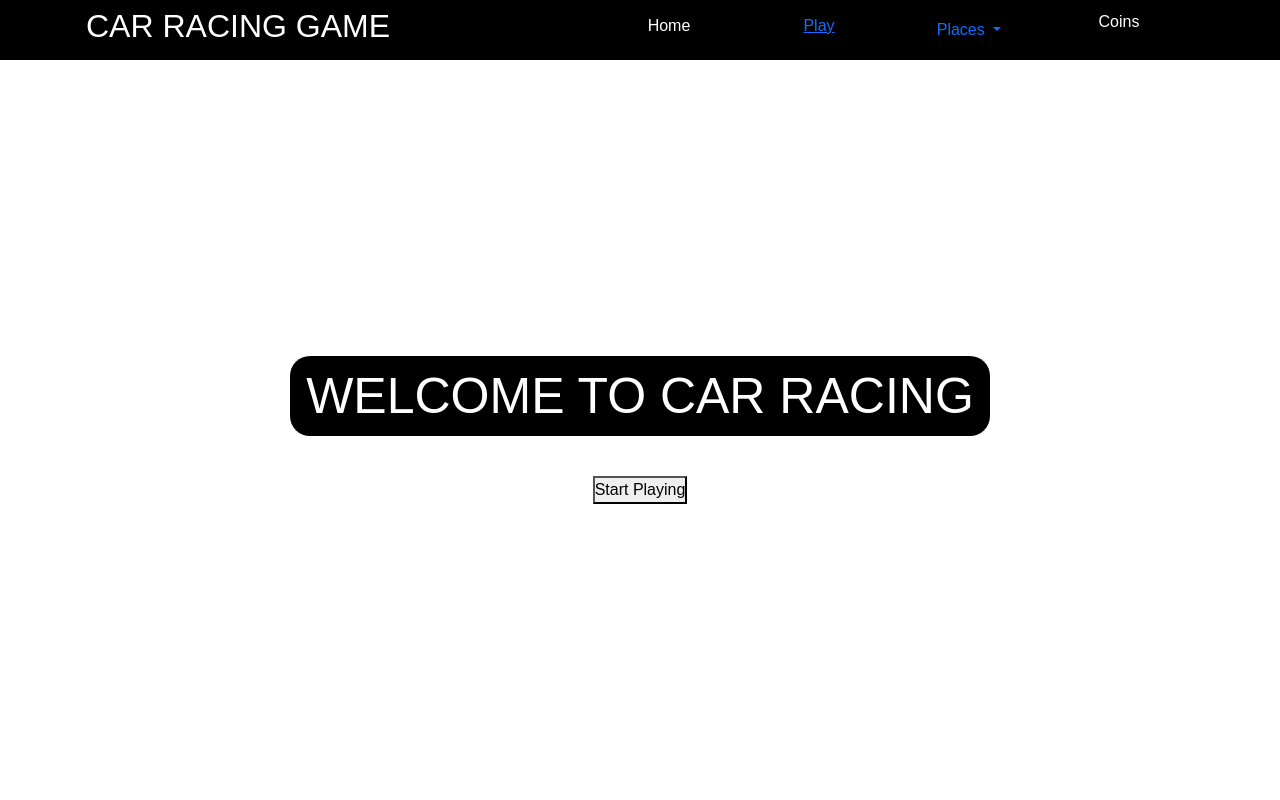
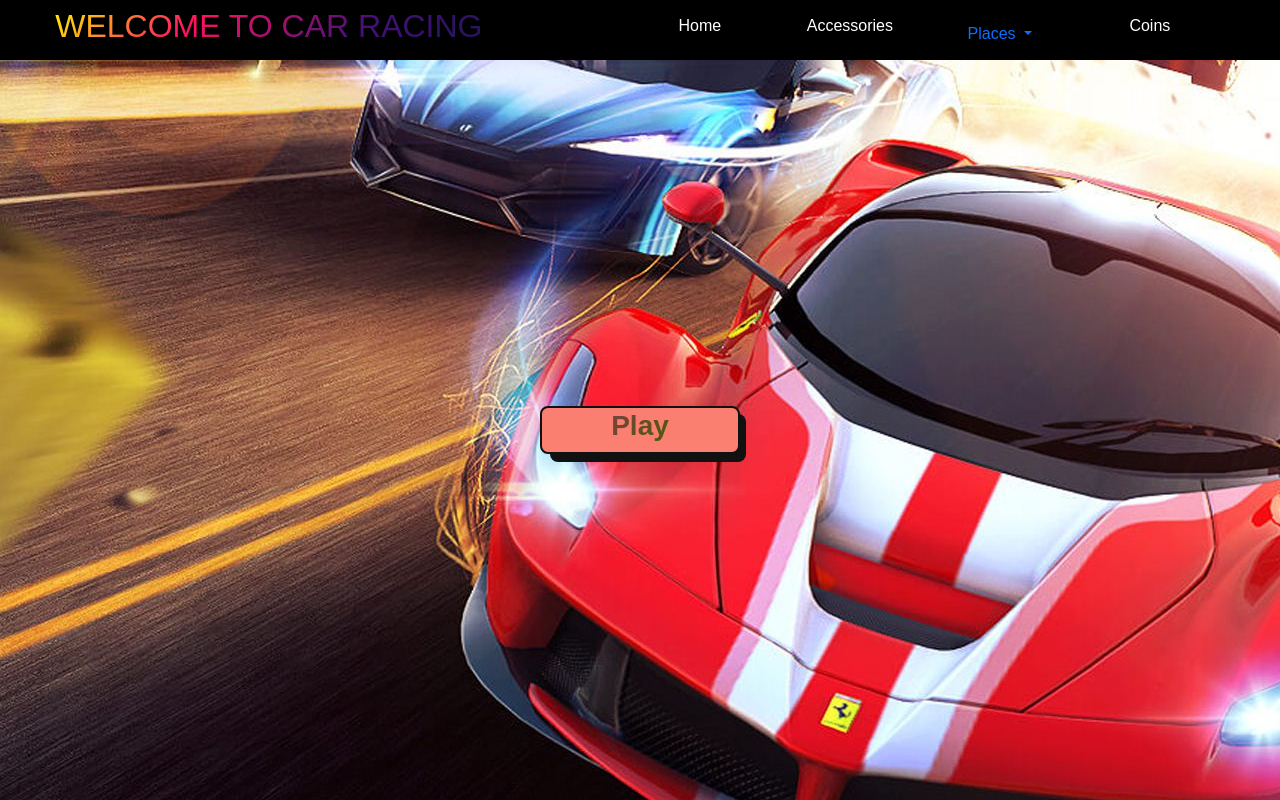
Before and after one commit to alvintir/car_racing_game_JSG4, a plain HTML site: page index.html in a window 1280 px wide. Drawn offline with nearby package versions, Linux system fonts and the light colour scheme.

Commit message:
adding final files

```diff
--- a/index.html
+++ b/index.html
@@ -10,18 +10,17 @@
     <link rel="stylesheet" type="text/css" href="styles.css">
     <link href="https://cdn.jsdelivr.net/npm/bootstrap@5.0.2/dist/css/bootstrap.min.css" rel="stylesheet" integrity="sha384-EVSTQN3/azprG1Anm3QDgpJLIm9Nao0Yz1ztcQTwFspd3yD65VohhpuuCOmLASjC" crossorigin="anonymous">
 
-
 </head>
 
     <body>
         <header>
-            <h2>CAR RACING GAME</h2>
+            <h2>  WELCOME TO CAR RACING </h2>
             <ul>
-                <li>Home <a href="index.html"> </li>
+                <li>Home <a href="index.html"> </a> </li>
 
-                <li>Play</li>
+                <li>   Accessories </li>
 
-                <li class="nav-item dropdown">
+                <li style="padding-bottom:10px" class="nav-item dropdown">
                     <a class="nav-link dropdown-toggle" href="#" id="navbarDarkDropdownMenuLink" role="button" data-bs-toggle="dropdown" aria-expanded="false">
                       Places
                     </a>
@@ -30,14 +29,17 @@
                       <li><a class="dropdown-item" href="#">Road 2</a></li>
                     </ul>
                   </li>
+
                 <li>Coins</li>
             </ul>
         </header>
 
         <main>
-            <p>WELCOME TO CAR RACING</p>
-            <br>
-            <button>Start Playing</button>
+
+            <button class="button-56">  <a class ="game"  href="cargame.html">   <h3> <b>Play </b> </h3>   </a>
+
+            </button>
+
         </main>
     </body>
         <script src="https://cdn.jsdelivr.net/npm/bootstrap@5.0.2/dist/js/bootstrap.bundle.min.js" integrity="sha384-MrcW6ZMFYlzcLA8Nl+NtUVF0sA7MsXsP1UyJoMp4YLEuNSfAP+JcXn/tWtIaxVXM" crossorigin="anonymous"></script>
--- a/styles.css
+++ b/styles.css
@@ -7,7 +7,7 @@
 
 body{
 
-    background-image: url("../img/car.jpg");
+    background-image: url("car.jpg");
     background-size: auto;
     background-repeat: no-repeat;
     background-position: center;
@@ -20,6 +20,19 @@ header{
     justify-content: space-around;
     color: white;
    background:#000;
+}
+
+h2{
+    background: -webkit-linear-gradient(
+         -225deg,
+         #231557 0%,
+         #44107a 29%,
+         #ff1361 67%,
+         #fff800 100%
+          );
+    background-clip: border-box;
+     -webkit-background-clip: text;
+     -webkit-text-fill-color:transparent;
 }
 
 header ul{
@@ -43,6 +56,18 @@ header ul li:nth-child(1){
     border-top: 4px solid #cc33ff;
 }
 
+header ul li:nth-child(2){
+    border-top: 4px solid #cc33ff;
+}
+
+header ul li:nth-child(3){
+    border-top: 4px solid #cc33ff;
+}
+
+header ul li:nth-child(4){
+    border-top: 4px solid #cc33ff;
+}
+
 main{
     height: calc(100vh - 60px);
     display: flex;
@@ -60,4 +85,91 @@ main p{
     background-color: #000;
     color: white;
     border-radius: 20px;
+
+
 }
+button{
+    background: linear-gradient(#ff666610,#f4f4f400);
+    font-size: large;
+    width:200px;
+    height: 100px;
+    border-radius: 100%;
+
+}
+
+h3{
+    background: -webkit-linear-gradient(
+        -225deg,
+        #545715 20%,
+        #0d091188 100%,
+        #ff13132f 100%,
+        #005eff4b 100%
+         );
+   background-clip: border-box;
+    -webkit-background-clip: text;
+    -webkit-text-fill-color:transparent;
+}
+.button-56 {
+  align-items: center;
+  background-color: salmon;
+  border: 2px solid rgb(17, 17, 17);
+  border-radius: 8px;
+  box-sizing: border-box;
+  color: #111;
+  cursor: pointer;
+  display: flex;
+  font-family: Inter,sans-serif;
+  font-size: 16px;
+  height: 48px;
+  justify-content: center;
+  line-height: 24px;
+  max-width: 100%;
+  padding: 0 25px;
+  position: relative;
+  text-align: center;
+  text-decoration: none;
+  user-select: none;
+  -webkit-user-select: none;
+  touch-action: manipulation;
+}
+
+.button-56:after {
+  background-color: #111;
+  border-radius: 8px;
+  content: "";
+  display: block;
+  height: 48px;
+  left: 0;
+  width: 100%;
+  position: absolute;
+  top: -2px;
+  transform: translate(8px, 8px);
+  transition: transform .2s ease-out;
+  z-index: -1;
+}
+
+.button-56:hover:after {
+  transform: translate(0, 0);
+}
+
+.button-56:active {
+  background-color: #ffdeda;
+  outline: 0;
+}
+
+.button-56:hover {
+  outline: 0;
+}
+
+@media (min-width: 768px) {
+  .button-56 {
+    padding: 0 40px;
+  }
+}
+
+.game{
+    font-size: large;
+    background-color: linear-gradient(#ff8766,#f4f4f41d);
+    text-decoration: none;
+    text-align: center;
+}
```
Also changed, not shown: cargame.html (+1 -2 lines).
